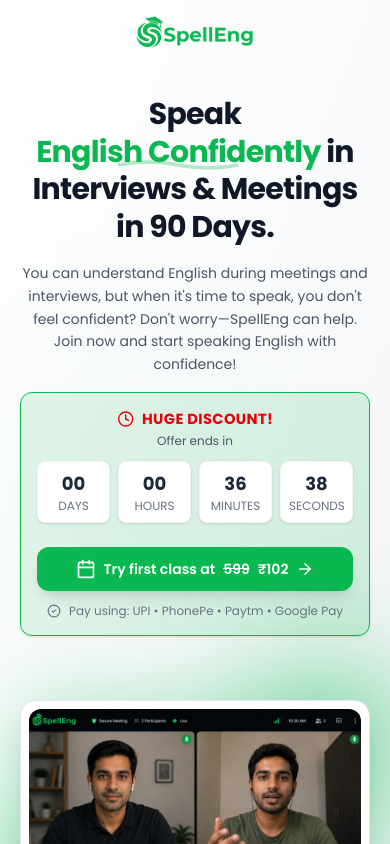
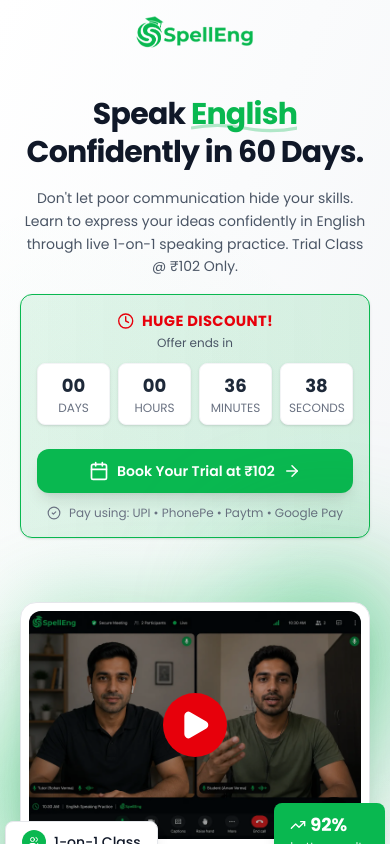
Before and after one commit to iamparvejkhan03/spelleng, a React (Vite) app in the folder frontend/: page / in a window 390 px wide. Shown: the top 844 px of the page. Built offline with nearby package versions, Linux system fonts and the light colour scheme.

Commit message:
added clarity and changed some content

```diff
--- a/frontend/src/components/CTASection.jsx
+++ b/frontend/src/components/CTASection.jsx
@@ -8,7 +8,7 @@
 
   return (
     <>
-      <section className="relative pt-24 md:pt-56 pb-12 md:pb-8 bg-linear-to-b from-white via-gray-50 to-white overflow-visible">
+      <section className="relative pt-24 md:pt-64 xl:pt-72 pb-12 md:pb-8 bg-linear-to-b from-white via-gray-50 to-white overflow-visible">
         <Container>
           {/* CTA Card with Video Overlap */}
           <div className="relative">
--- a/frontend/src/components/ComparisonSection.jsx
+++ b/frontend/src/components/ComparisonSection.jsx
@@ -152,7 +152,7 @@
                     style={{ backgroundColor: '#09B850' }}
                 >
                     <Calendar size={20} />
-                    Try first class at <span className='line-through'>599</span> ₹102
+                    Book Your Trial at ₹102
                     <ArrowRight size={18} className="group-hover:translate-x-1 transition-transform" />
                 </button>
         </div>
--- a/frontend/src/components/CountdownTimer.jsx
+++ b/frontend/src/components/CountdownTimer.jsx
@@ -131,7 +131,7 @@
                     style={{ backgroundColor: '#09B850' }}
                 >
                     <Calendar size={20} />
-                    Try first class at <span className='line-through'>599</span> ₹102
+                    Book Your Trial at ₹102
                     <ArrowRight size={18} className="group-hover:translate-x-1 transition-transform" />
                 </button>
                 <p className="text-gray-500 text-xs sm:text-sm mt-3 flex items-center justify-center lg:justify-center gap-2 text-center">
--- a/frontend/src/components/Header.jsx
+++ b/frontend/src/components/Header.jsx
@@ -33,7 +33,7 @@
                     style={{ backgroundColor: '#09B850' }}
                 >
                     <Calendar size={20} />
-                    Try first class at ₹102
+                    Book Your Trial
                     <ArrowRight size={18} className="group-hover:translate-x-1 transition-transform" />
                 </button>
             </Container>
--- a/frontend/src/components/Hero.jsx
+++ b/frontend/src/components/Hero.jsx
@@ -9,17 +9,22 @@
     CheckCircle2,
     Users,
     TrendingUp,
-    MessageCircle
+    MessageCircle,
+    Play,
+    X
 } from 'lucide-react';
 import CountdownTimer from './CountdownTimer';
+import { useState } from 'react';
 
 export default function Hero() {
+    const [showHeroVideo, setShowHeroVideo] = useState(false);
+
     const handleBookTrial = () => {
         window.location.href = 'https://pages.razorpay.com/spelleng';
     };
 
     return (
-        <section className="relative min-h-screen bg-linear-to-br from-white via-gray-50 to-gray-100 overflow-hidden">
+        <section className="relative bg-linear-to-br from-white via-gray-50 to-gray-100 overflow-hidden">
             {/* Subtle background pattern - light version */}
             <div className="absolute inset-0 opacity-30">
                 <div className="absolute inset-0" style={{
@@ -27,7 +32,7 @@
                 }} />
             </div>
 
-            <Container className="relative z-10 flex items-center min-h-screen py-12 md:py-20">
+            <Container className="relative z-10 flex items-center py-12 md:py-20">
                 <div className="grid lg:grid-cols-2 gap-12 mt-12 lg:gap-16 items-center">
 
                     {/* LEFT COLUMN - TEXT & CTA */}
@@ -42,21 +47,21 @@
                         </div> */}
 
                         {/* Main headline - properly sized for mobile/desktop */}
-                        <h1 className="text-3xl sm:text-5xl lg:text-[40px] font-bold text-gray-900 leading-tight tracking-tight">
+                        <h1 className="text-3xl sm:text-5xl lg:text-[45px] font-bold text-gray-900 leading-tight tracking-tight">
                             Speak {' '}
                             <span style={{ color: '#09B850' }} className="relative inline-block">
-                                English Confidently
+                                English
                                 <svg className="absolute bottom-0 left-0 w-full h-3 -z-10 opacity-30" style={{ color: '#09B850' }} viewBox="0 0 100 10">
                                     <path d="M0,5 Q25,0 50,5 T100,5" fill="none" stroke="currentColor" strokeWidth="3" />
                                 </svg>
                             </span>
-                           {' '} in Interviews & Meetings in 90 Days.
+                            {' '} Confidently in 60 Days.
                             {/* <br /> */}
                             {/* <span className="italic">Lekin</span> Bol Nahi Pate? */}
                         </h1>
 
                         <p className="text-sm sm:text-base text-gray-600 mt-4 max-w-lg mx-auto lg:mx-0 leading-relaxed">
-                            You can understand English during meetings and interviews, but when it's time to speak, you don't feel confident? Don't worry—SpellEng can help. Join now and start speaking English with confidence!
+                            Don't let poor communication hide your skills. Learn to express your ideas confidently in English through live 1-on-1 speaking practice. Trial Class @ ₹102 Only.
                         </p>
 
                         <CountdownTimer />
@@ -112,7 +117,6 @@
                         </div> */}
                     </div>
 
-                    {/* RIGHT COLUMN - IMAGE */}
                     <div className="relative flex justify-center items-center">
                         {/* Decorative circles - light version */}
                         <div className="absolute -top-10 -right-10 w-40 h-40 rounded-full mix-blend-multiply filter blur-3xl opacity-20 animate-pulse" style={{ backgroundColor: '#09B850' }} />
@@ -122,6 +126,8 @@
                         <div className="relative group">
                             <div className="absolute inset-0 rounded-2xl blur-2xl opacity-30 group-hover:opacity-50 transition-opacity duration-500" style={{ backgroundColor: '#09B850' }} />
                             <div className="relative bg-white rounded-2xl p-2 border border-gray-200 shadow-xl">
+                                {/* Image with Play Overlay */}
+                                <div className="relative cursor-pointer" onClick={() => setShowHeroVideo(true)}>
                                     <img
                                         src={heroImg}
                                         loading='eager'
@@ -129,6 +135,19 @@
                                         className="w-full h-auto rounded-xl object-cover"
                                         style={{ aspectRatio: '16/11' }}
                                     />
+
+                                    {/* Play Button Overlay - Centered */}
+                                    <div className="absolute inset-0 bg-black/30 rounded-xl flex items-center justify-center opacity-100 group-hover:opacity-100 transition-all duration-300">
+                                        <div className="bg-red-600 rounded-full p-4 shadow-xl transform group-hover:scale-110 transition-all duration-300">
+                                            <Play size={32} className="text-white fill-white" />
+                                        </div>
+                                    </div>
+
+                                    {/* Always visible play button indicator (smaller) */}
+                                    <div className="absolute bottom-3 right-3 bg-black/70 rounded-full p-2 backdrop-blur-sm">
+                                        <Play size={14} className="text-white fill-white" />
+                                    </div>
+                                </div>
 
                                 {/* Floating badge - success rate */}
                                 <div className="absolute -bottom-4 -right-4 rounded-lg px-4 py-2 shadow-lg" style={{ backgroundColor: '#09B850' }}>
@@ -166,6 +185,58 @@
                             </div>
                         </div>
                     </div>
+
+                    {/* Video Modal */}
+                    {showHeroVideo && (
+                        <div
+                            className="fixed inset-0 bg-black/95 z-50 flex items-center justify-center p-4 animate-fadeIn"
+                            onClick={() => setShowHeroVideo(false)}
+                        >
+                            <div className="relative w-full max-w-4xl">
+                                {/* Close Button */}
+                                <button
+                                    onClick={() => setShowHeroVideo(false)}
+                                    className="absolute -top-12 right-0 text-white hover:text-gray-300 transition-colors duration-200"
+                                >
+                                    <X size={32} />
+                                </button>
+
+                                {/* YouTube Embed with autoplay */}
+                                <div className="relative pb-[56.25%] h-0 rounded-2xl overflow-hidden shadow-2xl">
+                                    <iframe
+                                        className="absolute top-0 left-0 w-full h-full"
+                                        src="https://www.youtube.com/embed/ku1vQ7_MWF0?autoplay=1&rel=0&modestbranding=1"
+                                        title="SpellEng - How it works"
+                                        frameBorder="0"
+                                        allow="accelerometer; autoplay; clipboard-write; encrypted-media; gyroscope; picture-in-picture"
+                                        allowFullScreen
+                                    ></iframe>
+                                </div>
+
+                                {/* Video Info */}
+                                <div className="mt-4 text-white text-center">
+                                    <h3 className="text-xl font-bold">How SpellEng Works</h3>
+                                    <p className="text-gray-400 text-sm">Watch how our 1-on-1 classes build your confidence</p>
+                                </div>
+                            </div>
+                        </div>
+                    )}
+
+                    {/* Add animation styles */}
+                    <style>{`
+  @keyframes fadeIn {
+    from {
+      opacity: 0;
+    }
+    to {
+      opacity: 1;
+    }
+  }
+
+  .animate-fadeIn {
+    animation: fadeIn 0.3s ease-out;
+  }
+`}</style>
                 </div>
             </Container>
 
--- a/frontend/src/components/JourneySection.jsx
+++ b/frontend/src/components/JourneySection.jsx
@@ -84,7 +84,7 @@
     };
 
     return (
-        <section ref={sectionRef} className="pt-10 md:pt-20 bg-linear-to-b from-gray-50 to-white">
+        <section ref={sectionRef} className="bg-linear-to-b from-gray-50 to-white">
             <Container>
                 {/* Header */}
                 <div className="text-center mb-10">
@@ -234,7 +234,7 @@
                         style={{ backgroundColor: '#09B850' }}
                     >
                         <Calendar size={20} />
-                        Try first class at <span className='line-through'>599</span> ₹102
+                        Book Your Trial at ₹102
                         <ArrowRight size={18} className="group-hover:translate-x-1 transition-transform" />
                     </button>
                 </div>
@@ -248,7 +248,7 @@
                         style={{ backgroundColor: '#09B850' }}
                     >
                         <Calendar size={20} />
-                        Try first class at <span className='line-through'>599</span> ₹102
+                        Book Your Trial at ₹102
                         <ArrowRight size={18} className="group-hover:translate-x-1 transition-transform" />
                     </button>
                 </div>
--- a/frontend/src/components/TestimonialsSection.jsx
+++ b/frontend/src/components/TestimonialsSection.jsx
@@ -36,7 +36,7 @@
 
   return (
     <>
-      <section className="pb-16 md:pb-20 bg-linear-to-b from-gray-50 to-white">
+      <section className="py-16 md:pb-20 md:pt-0 bg-linear-to-b from-gray-50 to-white">
         <Container>
           {/* Section Header */}
           <div className="text-center mb-8 md:mb-12">
```
Also changed, not shown: frontend/index.html (+15 -0 lines), frontend/src/pages/Home.jsx (+6 -5 lines). Lines whose indentation alone changed are shown as unchanged.
